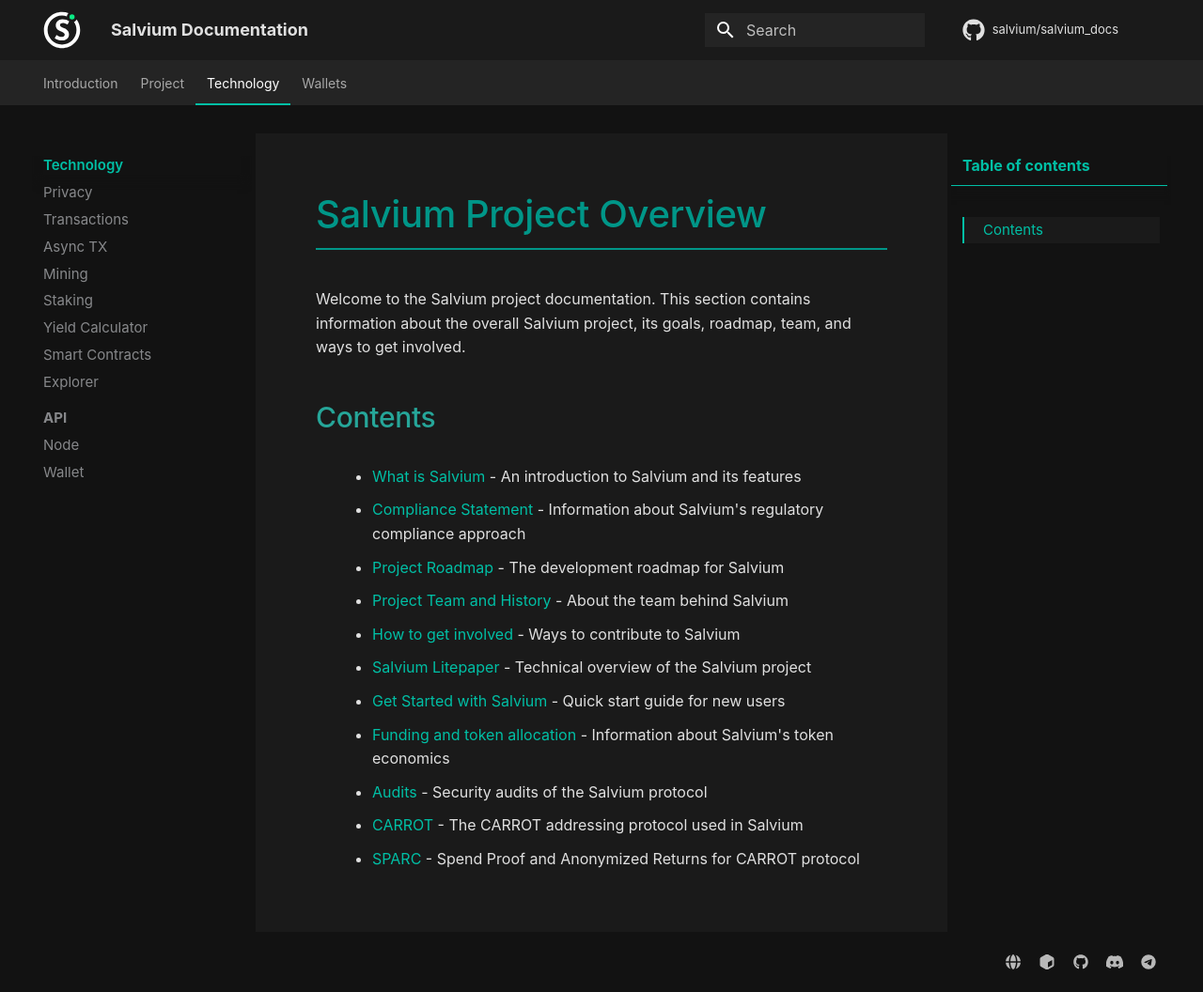
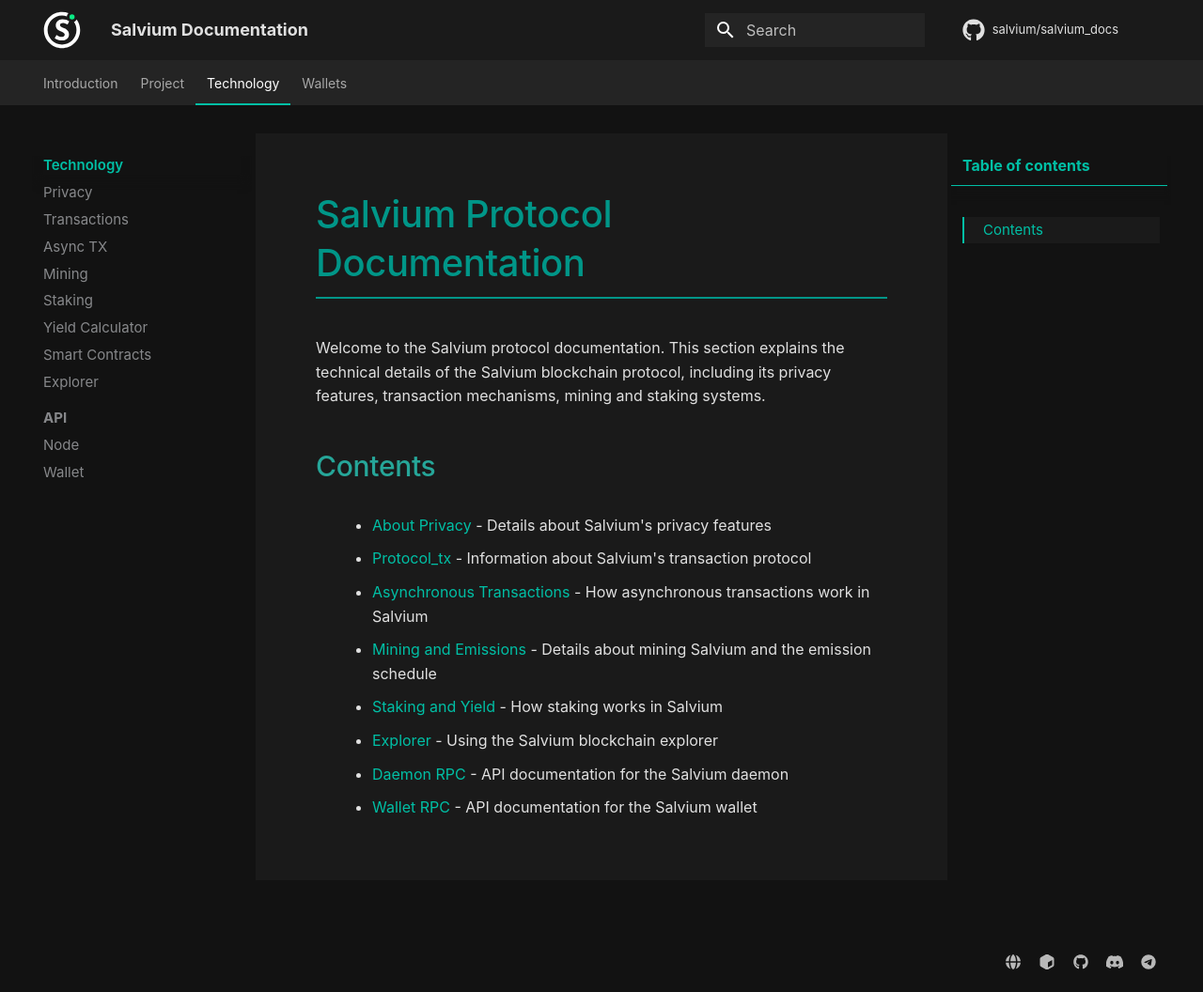
Before and after one commit to salvium/salvium_docs, an MkDocs documentation site: the page built from docs/THE PROTOCOL/index.md, in a window 1280 px wide and 1056 px high. Shown: the whole window at 94% size. Built offline with MkDocs 1.6.1 and Material for MkDocs 9.7.7, drawn with Linux system fonts in a browser that asks for light colours; comment, search, counter and statistics services are not loaded.

Commit message:
Update index.md
Fix incorrect content

```diff
--- a/docs/THE PROTOCOL/index.md
+++ b/docs/THE PROTOCOL/index.md
@@ -1,17 +1,14 @@
-# Salvium Project Overview
+# Salvium Protocol Documentation
 
-Welcome to the Salvium project documentation. This section contains information about the overall Salvium project, its goals, roadmap, team, and ways to get involved.
+Welcome to the Salvium protocol documentation. This section explains the technical details of the Salvium blockchain protocol, including its privacy features, transaction mechanisms, mining and staking systems.
 
 ## Contents
 
-- [What is Salvium](What%20is%20Salvium.md) - An introduction to Salvium and its features
-- [Compliance Statement](Compliance%20Statement.md) - Information about Salvium's regulatory compliance approach
-- [Project Roadmap](Project%20Roadmap.md) - The development roadmap for Salvium
-- [Project Team and History](Project%20Team%20and%20History.md) - About the team behind Salvium
-- [How to get involved](How%20to%20get%20involved.md) - Ways to contribute to Salvium
-- [Salvium Litepaper](Salvium%20Litepaper.md) - Technical overview of the Salvium project
-- [Get Started with Salvium](Get%20Started%20with%20Salvium.md) - Quick start guide for new users
-- [Funding and token allocation](Funding%20and%20token%20allocation.md) - Information about Salvium's token economics
-- [Audits](Audits.md) - Security audits of the Salvium protocol
-- [CARROT](carrot.md) - The CARROT addressing protocol used in Salvium
-- [SPARC](sparc.md) - Spend Proof and Anonymized Returns for CARROT protocol
+- [About Privacy](About%20Privacy.md) - Details about Salvium's privacy features
+- [Protocol_tx](Protocol_tx.md) - Information about Salvium's transaction protocol
+- [Asynchronous Transactions](Asynchronous%20Transactions%20(AT).md) - How asynchronous transactions work in Salvium
+- [Mining and Emissions](Mining%20and%20Emissions.md) - Details about mining Salvium and the emission schedule
+- [Staking and Yield](Staking%20and%20Yield.md) - How staking works in Salvium
+- [Explorer](Explorer.md) - Using the Salvium blockchain explorer
+- [Daemon RPC](Daemon%20RPC.md) - API documentation for the Salvium daemon
+- [Wallet RPC](Wallet%20RPC.md) - API documentation for the Salvium wallet
```
